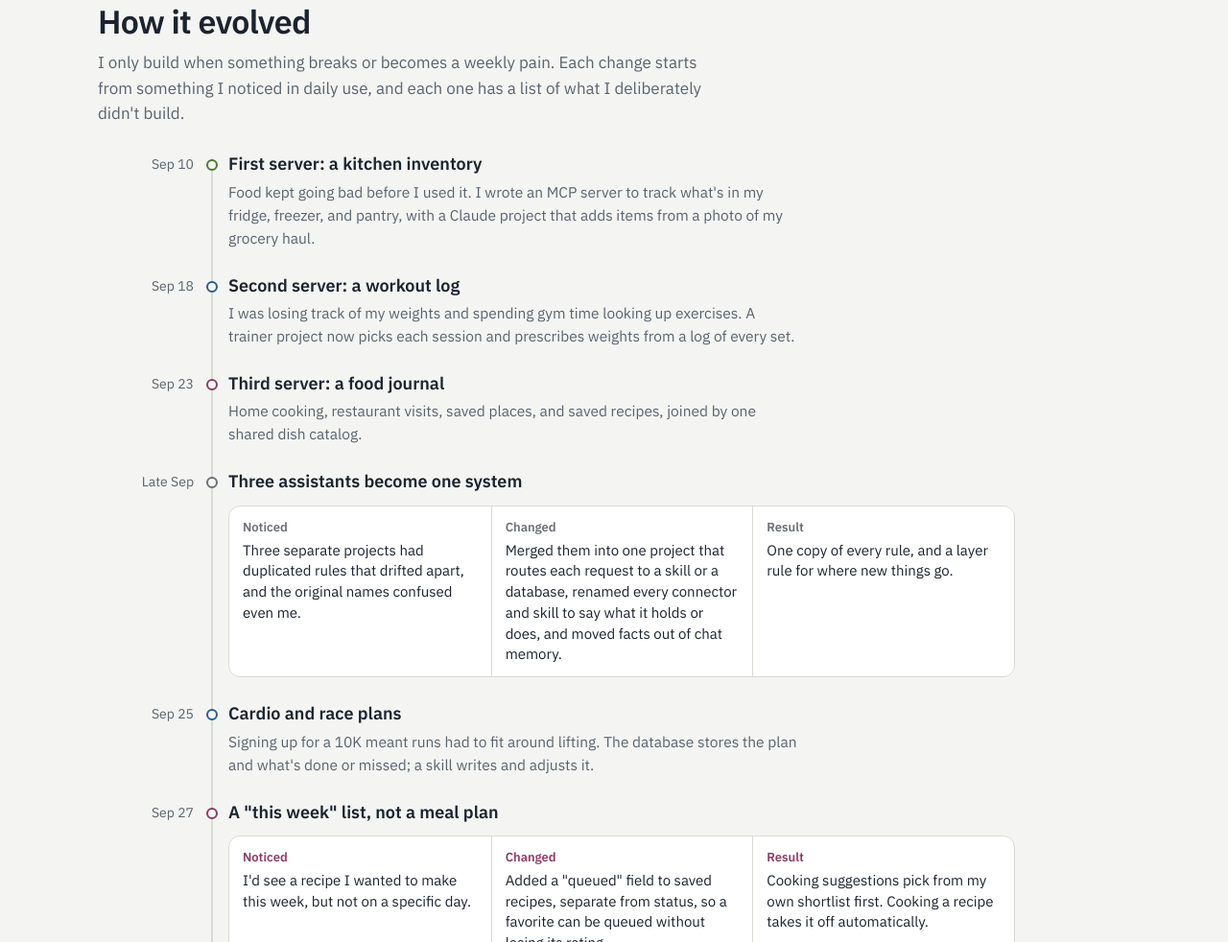
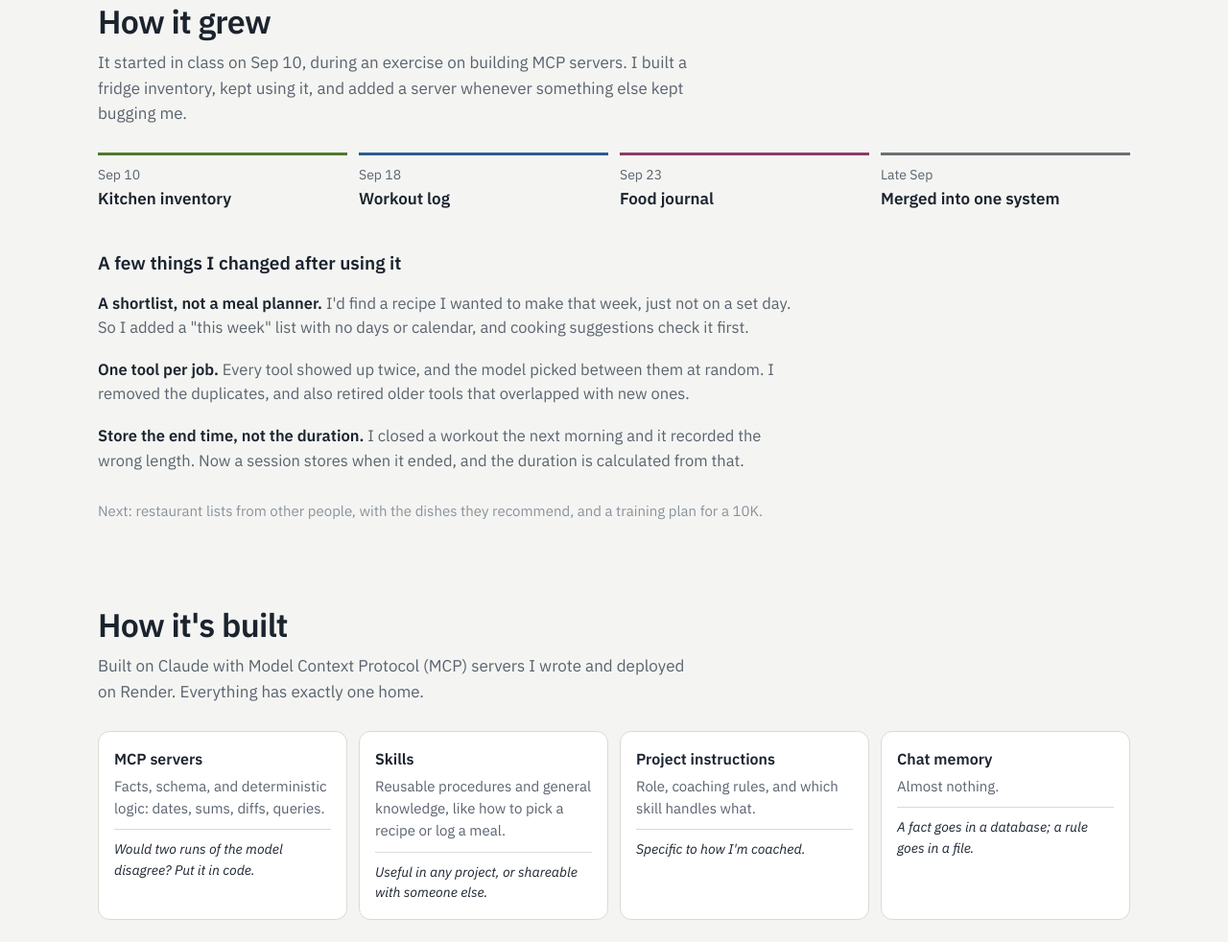
Before and after one commit to kayc26/personal-ai-system, a plain HTML site: page index.html in a window 1280 px wide. Shown: the part 1818-2800 px from the top of the page at 96% size. Drawn offline with Linux system fonts and the light colour scheme.

Commit message:
replace milestones with simple timeline

```diff
--- a/index.html
+++ b/index.html
@@ -105,22 +105,15 @@ h2{font-size:clamp(26px,3.4vw,34px);line-height:1.15;font-weight:600;letter-spac
 .mapnote{margin:12px 2px 0;font-size:14px;color:var(--muted);min-height:2.9em}
 .mapnote b{color:var(--ink);font-weight:600}
 
-/* evolution */
-.timeline{list-style:none;margin:0;padding:0;position:relative}
-.timeline::before{content:"";position:absolute;left:118px;top:6px;bottom:6px;width:1.5px;background:var(--line)}
-.t{display:grid;grid-template-columns:100px 1fr;gap:36px;padding:0 0 26px;position:relative}
-.t time{font-size:14px;color:var(--muted);text-align:right;padding-top:2px;font-variant-numeric:tabular-nums}
-.t::before{content:"";position:absolute;left:113px;top:7px;width:12px;height:12px;border-radius:50%;background:var(--bg);border:2px solid var(--c,var(--ink))}
-.t.next::before{border-style:dashed}
-.t h3{margin:0;font-size:18px;font-weight:600;line-height:1.35}
-.t p{margin:4px 0 0;color:var(--muted);font-size:15.5px;max-width:64ch}
-.chain{margin:12px 0 0;display:grid;grid-template-columns:repeat(3,1fr);gap:0;background:var(--surface);border:1px solid var(--line);border-radius:12px;overflow:hidden;max-width:820px}
-.chain div{padding:12px 14px;border-left:1px solid var(--line)}
-.chain div:first-child{border-left:0}
-.chain dt{font-size:13px;font-weight:600;color:var(--c,var(--ink));margin-bottom:3px}
-.chain dd{margin:0;font-size:15px;line-height:1.45}
-.notbuilt{margin:8px 0 0;font-size:14.5px;color:var(--muted)}
-.notbuilt b{font-weight:600;color:var(--ink)}
+/* growth */
+.grew{list-style:none;margin:0 0 40px;padding:0;display:grid;grid-template-columns:repeat(4,1fr);gap:12px}
+.grew li{border-top:3px solid var(--c);padding-top:10px}
+.grew time{display:block;font-size:14px;color:var(--muted);font-variant-numeric:tabular-nums}
+.grew b{font-weight:600;font-size:17px}
+.changes{list-style:none;margin:0;padding:0;display:grid;gap:18px;max-width:72ch}
+.changes li{color:var(--muted);font-size:16.5px}
+.changes b{color:var(--ink);font-weight:600}
+.nextup{margin:28px 0 0;color:var(--faint);font-size:15px}
 
 /* built */
 .layers{display:grid;grid-template-columns:repeat(4,1fr);gap:12px;margin-bottom:34px}
@@ -154,13 +147,7 @@ footer{margin:84px 0 0;padding:28px 0 48px;border-top:1px solid var(--line);colo
 @media (max-width:640px){
   .rule{grid-template-columns:1fr}
   .rule span:not(.k){grid-column:1}
-  .timeline::before{left:6px}
-  .t{grid-template-columns:1fr;gap:2px;padding-left:28px}
-  .t time{text-align:left}
-  .t::before{left:1px}
-  .chain{grid-template-columns:1fr}
-  .chain div{border-left:0;border-top:1px solid var(--line)}
-  .chain div:first-child{border-top:0}
+  .grew{grid-template-columns:1fr 1fr;row-gap:18px}
   .layers{grid-template-columns:1fr}
   .flowctl{margin-left:0}
   section.wrap{padding-top:64px}
@@ -185,7 +172,7 @@ footer{margin:84px 0 0;padding:28px 0 48px;border-top:1px solid var(--line);colo
       <p>So I built an AI agent around my actual routines. I use it every day to keep my kitchen inventory current, choose what to cook, save recipes, run my workouts, and decide where to eat.</p>
       <div class="cta">
         <a class="btn primary" href="#see-it-work">See it work</a>
-        <a class="btn" href="#how-it-evolved">How it evolved</a>
+        <a class="btn" href="#how-it-grew">How it grew</a>
       </div>
     </div>
     <div class="statcard">
@@ -197,7 +184,7 @@ footer{margin:84px 0 0;padding:28px 0 48px;border-top:1px solid var(--line);colo
         <div class="fc"><dd data-stat="recipes">228</dd><dt>saved recipes</dt></div>
         <div class="fc"><dd data-stat="restaurants">1,492</dd><dt>saved restaurants</dt></div>
       </dl>
-      <p class="asof" id="asof" style="margin-top:2px">From my live databases, as of Oct 5, 2026</p>
+      <p class="asof" id="asof">Counts from my databases, as of Oct 5, 2026</p>
     </div>
   </div>
   <div class="rule">
@@ -255,10 +242,22 @@ footer{margin:84px 0 0;padding:28px 0 48px;border-top:1px solid var(--line);colo
   </div>
 </section>
 
-<section id="how-it-evolved" class="wrap">
-  <h2>How it evolved</h2>
-  <p class="sub">I only build when something breaks or becomes a weekly pain. Each change starts from something I noticed in daily use, and each one has a list of what I deliberately didn't build.</p>
-  <ol class="timeline" id="timeline"></ol>
+<section id="how-it-grew" class="wrap">
+  <h2>How it grew</h2>
+  <p class="sub">It started in class on Sep 10, during an exercise on building MCP servers. I built a fridge inventory, kept using it, and added a server whenever something else kept bugging me.</p>
+  <ol class="grew">
+    <li class="kc"><time>Sep 10</time><b>Kitchen inventory</b></li>
+    <li class="tc"><time>Sep 18</time><b>Workout log</b></li>
+    <li class="fc"><time>Sep 23</time><b>Food journal</b></li>
+    <li class="nc"><time>Late Sep</time><b>Merged into one system</b></li>
+  </ol>
+  <h3 class="minor">A few things I changed after using it</h3>
+  <ul class="changes">
+    <li><b>A shortlist, not a meal planner.</b> I'd find a recipe I wanted to make that week, just not on a set day. So I added a "this week" list with no days or calendar, and cooking suggestions check it first.</li>
+    <li><b>One tool per job.</b> Every tool showed up twice, and the model picked between them at random. I removed the duplicates, and also retired older tools that overlapped with new ones.</li>
+    <li><b>Store the end time, not the duration.</b> I closed a workout the next morning and it recorded the wrong length. Now a session stores when it ended, and the duration is calculated from that.</li>
+  </ul>
+  <p class="nextup">Next: restaurant lists from other people, with the dishes they recommend, and a training plan for a 10K.</p>
 </section>
 
 <section id="how-its-built" class="wrap">
@@ -301,7 +300,7 @@ footer{margin:84px 0 0;padding:28px 0 48px;border-top:1px solid var(--line);colo
       });
       if(s.as_of){
         var d=new Date(s.as_of+'T12:00:00');
-        if(!isNaN(d)) document.getElementById('asof').textContent='From my live databases, as of '+d.toLocaleDateString('en-US',{month:'short',day:'numeric',year:'numeric'});
+        if(!isNaN(d)) document.getElementById('asof').textContent='Counts from my databases, as of '+d.toLocaleDateString('en-US',{month:'short',day:'numeric',year:'numeric'});
       }
     }).catch(function(){});
   }catch(e){}
@@ -403,52 +402,6 @@ footer{margin:84px 0 0;padding:28px 0 48px;border-top:1px solid var(--line);colo
   })});
   render();
 
-  /* ---------- timeline (edit milestones here) ---------- */
-  var milestones=[
-    {date:"Sep 10",c:"kc",title:"First server: a kitchen inventory",
-     text:"Food kept going bad before I used it. I wrote an MCP server to track what's in my fridge, freezer, and pantry, with a Claude project that adds items from a photo of my grocery haul."},
-    {date:"Sep 18",c:"tc",title:"Second server: a workout log",
-     text:"I was losing track of my weights and spending gym time looking up exercises. A trainer project now picks each session and prescribes weights from a log of every set."},
-    {date:"Sep 23",c:"fc",title:"Third server: a food journal",
-     text:"Home cooking, restaurant visits, saved places, and saved recipes, joined by one shared dish catalog."},
-    {date:"Late Sep",c:"nc",title:"Three assistants become one system",
-     obs:"Three separate projects had duplicated rules that drifted apart, and the original names confused even me.",
-     chg:"Merged them into one project that routes each request to a skill or a database, renamed every connector and skill to say what it holds or does, and moved facts out of chat memory.",
-     res:"One copy of every rule, and a layer rule for where new things go."},
-    {date:"Sep 25",c:"tc",title:"Cardio and race plans",
-     text:"Signing up for a 10K meant runs had to fit around lifting. The database stores the plan and what's done or missed; a skill writes and adjusts it."},
-    {date:"Sep 27",c:"fc",title:"A \"this week\" list, not a meal plan",
-     obs:"I'd see a recipe I wanted to make this week, but not on a specific day.",
-     chg:"Added a \"queued\" field to saved recipes, separate from status, so a favorite can be queued without losing its rating.",
-     res:"Cooking suggestions pick from my own shortlist first. Cooking a recipe takes it off automatically.",
-     not:"days, a calendar, or a weekly reset."},
-    {date:"Sep 27",c:"fc",title:"Saving a recipe in one request",
-     obs:"Saving a RedNote recipe meant screenshots and manual pasting.",
-     chg:"Built a clipping skill that reads a page's structured recipe data first, and moved saving out of the logging skill so the two don't both fire.",
-     res:"Full recipe text is stored, so it outlives dead links and paywalls."},
-    {date:"Sep 27",c:"nc",title:"Fewer tools, clearer choices",
-     obs:"Every tool showed up twice, from a desktop config and a web connector pointing at the same servers. The model picked between them arbitrarily.",
-     chg:"Removed the duplicates, and set a rule: daily use goes through one connector, testing happens against a test database.",
-     res:"One tool per job. I also removed older tools that competed with the new \"this week\" list."},
-    {date:"Sep 29",c:"tc",title:"Workout duration that can't be wrong",
-     obs:"I closed a workout the next morning, so it recorded the wrong duration, with no way to fix it.",
-     chg:"Closing a session now takes an optional end time, and duration is derived from start and end.",
-     res:"Duration and timestamps can never disagree.",
-     not:"guessing the end from the last logged set, or auto-closing old sessions."},
-    {date:"Sep 30",c:"fc",title:"Recipes that fit my macros and my time",
-     text:"Saved recipes now carry per-serving nutrition and total time, exactly as the source publishes them and never estimated."},
-    {date:"Next",c:"nc",next:true,title:"In progress",
-     text:"Restaurant lists from other people (published guides, friends' lists) with the specific dishes they recommend, a race-training skill, and live stats on this page."}
-  ];
-  var tl=document.getElementById('timeline');
-  milestones.forEach(function(m){
-    var li=document.createElement('li'); li.className='t '+m.c+(m.next?' next':'');
-    var h='<time>'+m.date+'</time><div><h3>'+m.title+'</h3>';
-    if(m.text) h+='<p>'+m.text+'</p>';
-    if(m.obs) h+='<dl class="chain"><div><dt>Noticed</dt><dd>'+m.obs+'</dd></div><div><dt>Changed</dt><dd>'+m.chg+'</dd></div><div><dt>Result</dt><dd>'+m.res+'</dd></div></dl>';
-    if(m.not) h+='<p class="notbuilt"><b>Deliberately not built:</b> '+m.not+'</p>';
-    li.innerHTML=h+'</div>'; tl.appendChild(li);
-  });
 })();
 </script>
 </body>
```
